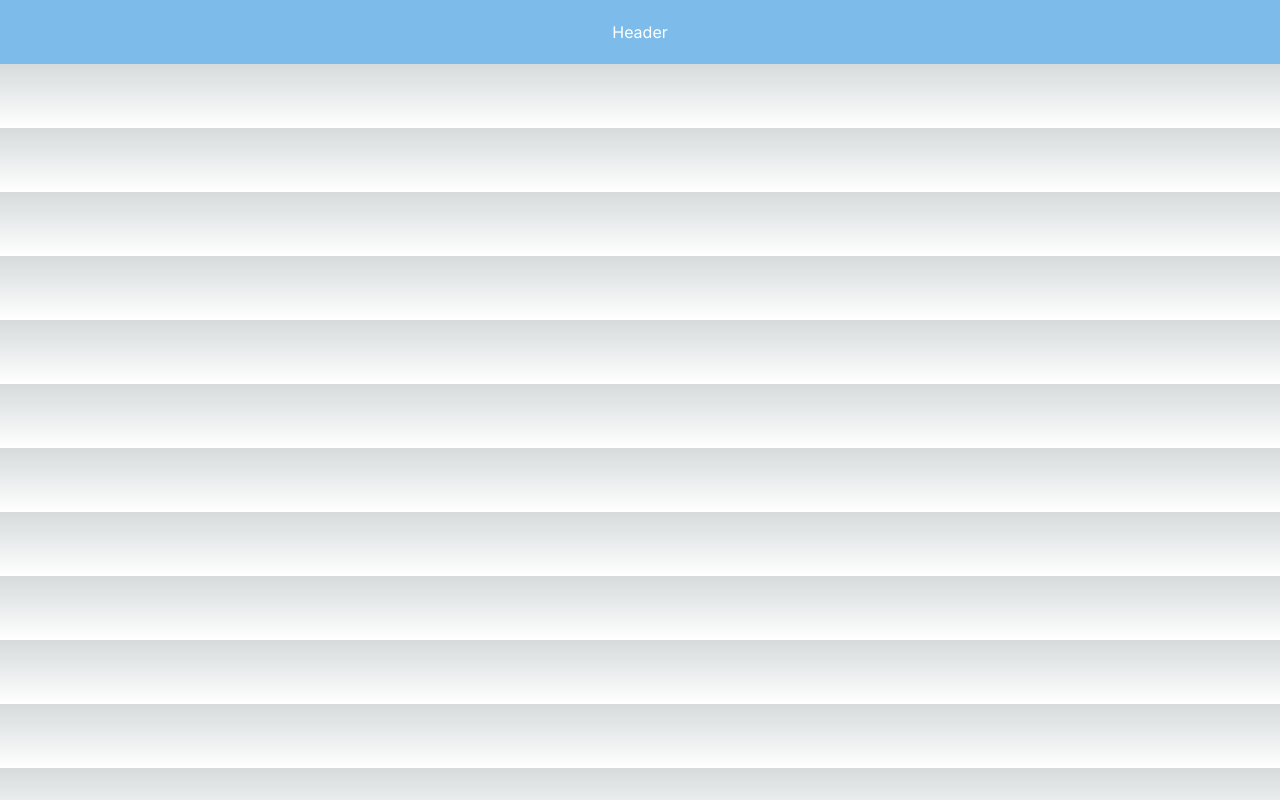
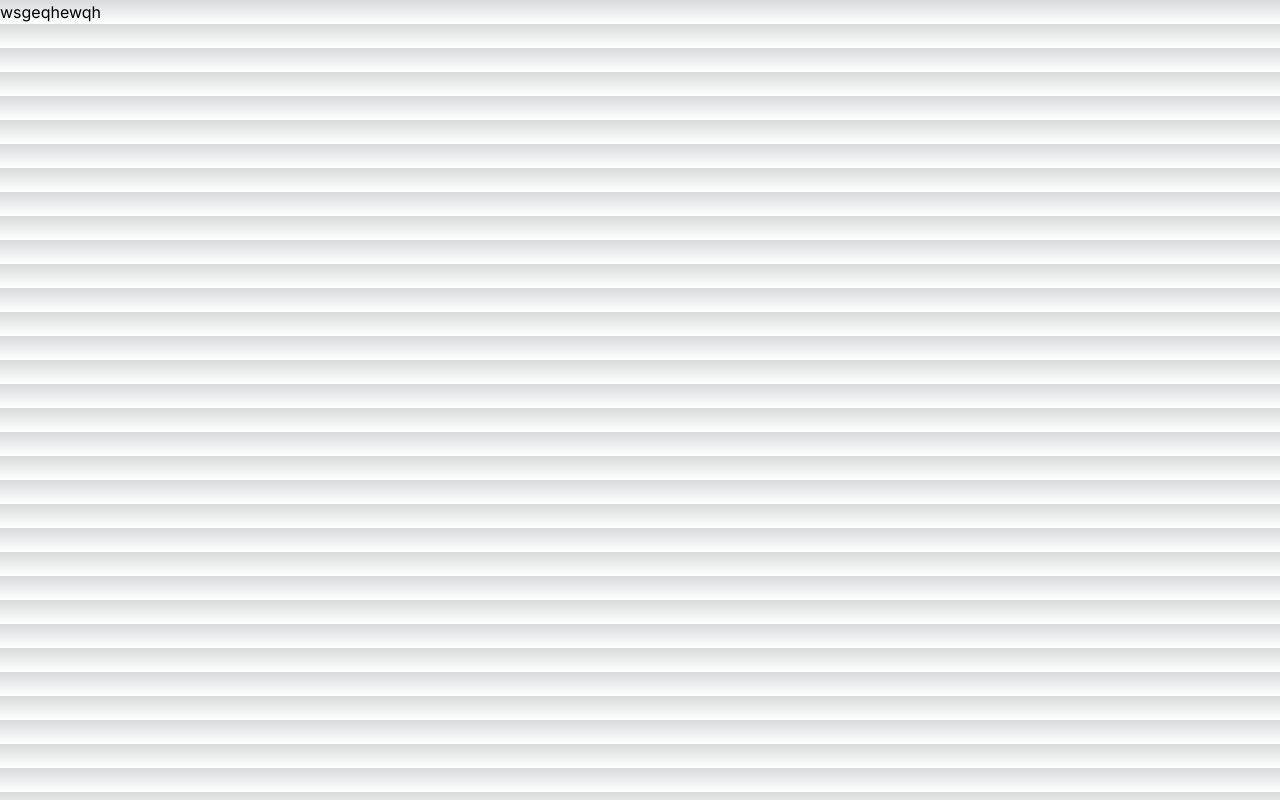
Before and after one commit to MohsinGhani/shaoor, a Next.js app: page / in a window 1280 px wide. Built offline with nearby package versions, Linux system fonts and the light colour scheme.

Commit message:
minor fix

```diff
--- a/src/app/component/landingPage.tsx
+++ b/src/app/component/landingPage.tsx
@@ -1,20 +1,10 @@
 import React from "react";
-import CommonHeader from "../header";
-import { Header } from "antd/es/layout/layout";
+// import CommonHeader from "../header";
 
 const LandingPage = () => {
-  const headerStyle: React.CSSProperties = {
-    textAlign: "center",
-    color: "#fff",
-    height: 64,
-    paddingInline: 50,
-    lineHeight: "64px",
-    backgroundColor: "#7dbcea",
-  };
-
   return (
     <div>
-      <Header style={headerStyle}>Header</Header>
+      <div>wsgeqhewqh</div>
     </div>
   );
 };
--- a/src/app/header.tsx
+++ b/src/app/header.tsx
@@ -1,23 +1,14 @@
-import React from "react";
-import { Layout } from "antd";
+// import React from "react";
+// import { Layout } from "antd";
 
-const { Header } = Layout;
+// const { Header } = Layout;
 
-const CommonHeader = () => {
-  const headerStyle: React.CSSProperties = {
-    textAlign: "center",
-    color: "#fff",
-    height: 64,
-    paddingInline: 50,
-    lineHeight: "64px",
-    backgroundColor: "#7dbcea",
-  };
+// const CommonHeader = () => {
+//   return (
+//     <div>
+//       <Header style={{ display: "flex", alignItems: "center" }}>wjhwrj</Header>
+//     </div>
+//   );
+// };
 
-  return (
-    <div>
-      <Header style={headerStyle}>Header</Header>
-    </div>
-  );
-};
-
-export default CommonHeader;
+// export default CommonHeader;
```
